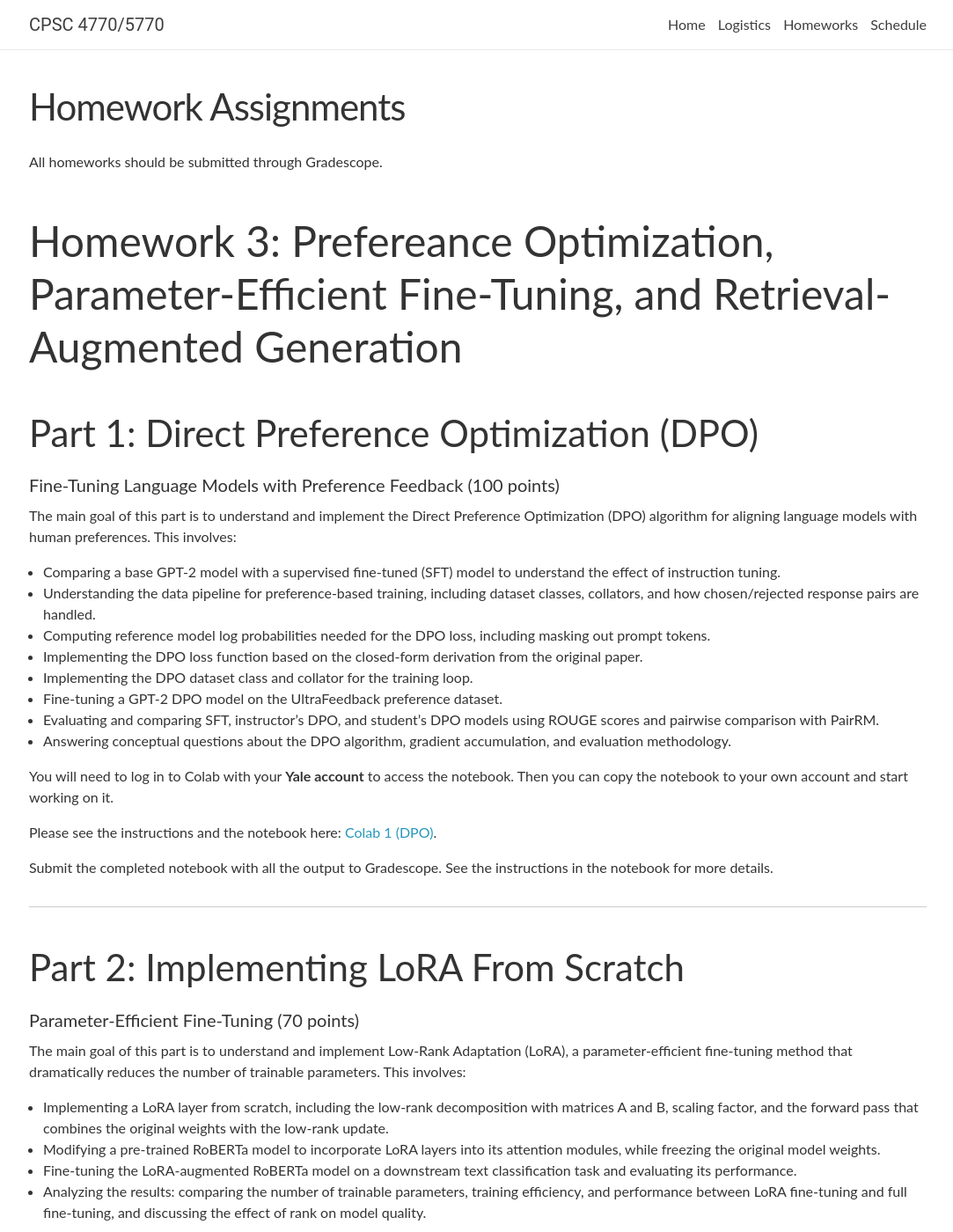
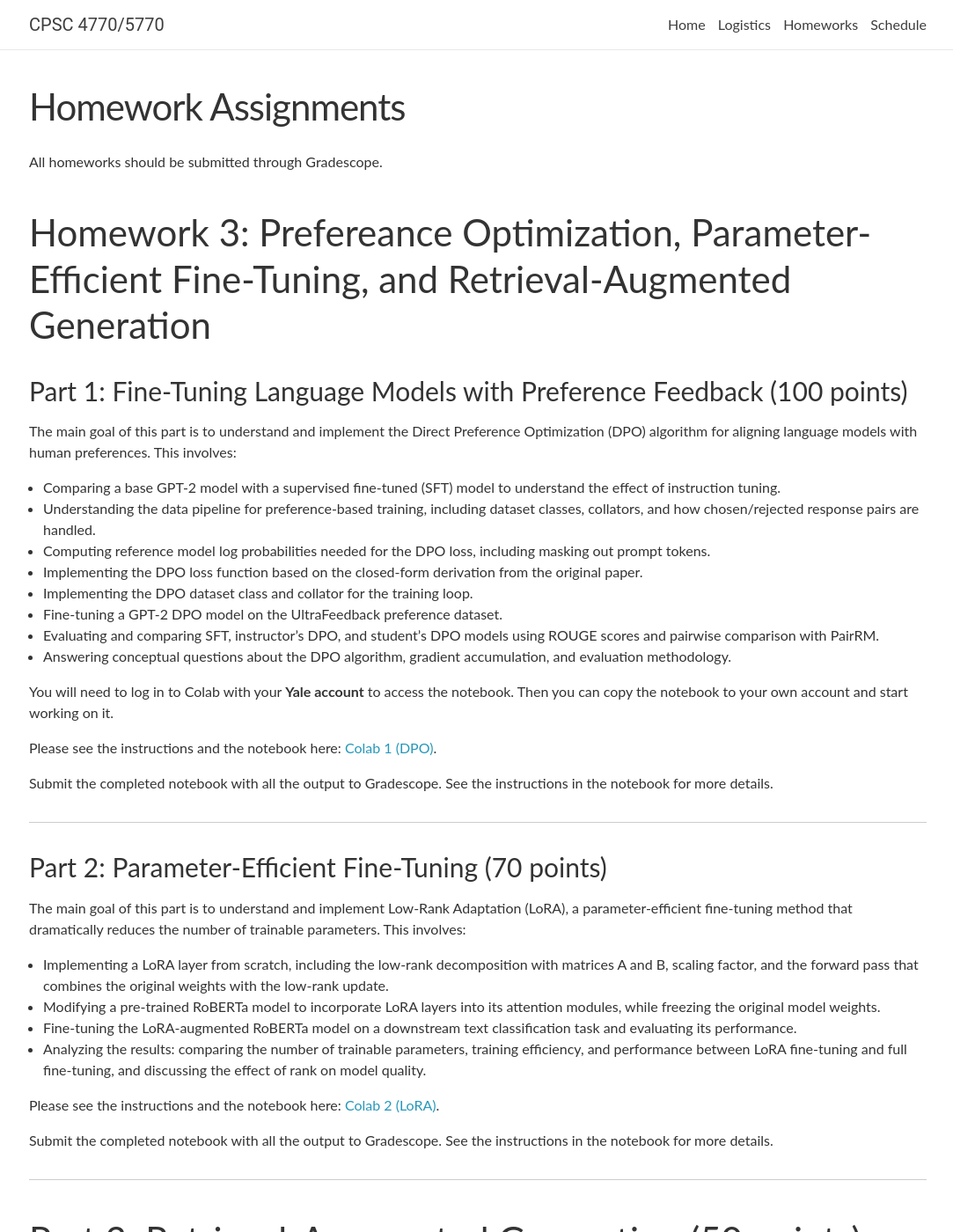
Before and after one commit to yale-nlp/cpsc4770, a Jekyll site: the page built from _pages/homework.md, in a window 1280 px wide and 1400 px high. Shown: the whole window at 88% size, without its empty margins (97-1180 px from the left). Built offline with Jekyll 4.4.1, drawn with Linux system fonts in a browser that asks for light colours; nearby versions of some CDN libraries; comment, search, counter and statistics services are not loaded; some of the changed text lies outside the part shown.

Commit message:
Revise homework section titles and headers
Updated section headers and titles for homework parts to improve clarity and consistency.

```diff
--- a/_pages/homework.md
+++ b/_pages/homework.md
@@ -6,11 +6,9 @@ title: Homework Assignments
 
 All homeworks should be submitted through Gradescope.
 
-# Homework 3: Prefereance Optimization, Parameter-Efficient Fine-Tuning, and Retrieval-Augmented Generation
+## Homework 3: Prefereance Optimization, Parameter-Efficient Fine-Tuning, and Retrieval-Augmented Generation
 
-## Part 1: Direct Preference Optimization (DPO)
-
-#### Fine-Tuning Language Models with Preference Feedback (100 points)
+### Part 1: Fine-Tuning Language Models with Preference Feedback (100 points)
 
 The main goal of this part is to understand and implement the Direct Preference Optimization (DPO) algorithm for aligning language models with human preferences. This involves:
 
@@ -32,9 +30,7 @@ Submit the completed notebook with all the output to Gradescope. See the instruc
 
 ---
 
-## Part 2: Implementing LoRA From Scratch
-
-#### Parameter-Efficient Fine-Tuning (70 points)
+### Part 2: Parameter-Efficient Fine-Tuning (70 points)
 
 The main goal of this part is to understand and implement Low-Rank Adaptation (LoRA), a parameter-efficient fine-tuning method that dramatically reduces the number of trainable parameters. This involves:
 
```
Also changed, not shown: other parts of _pages/homework.md (+1 -3 lines).
